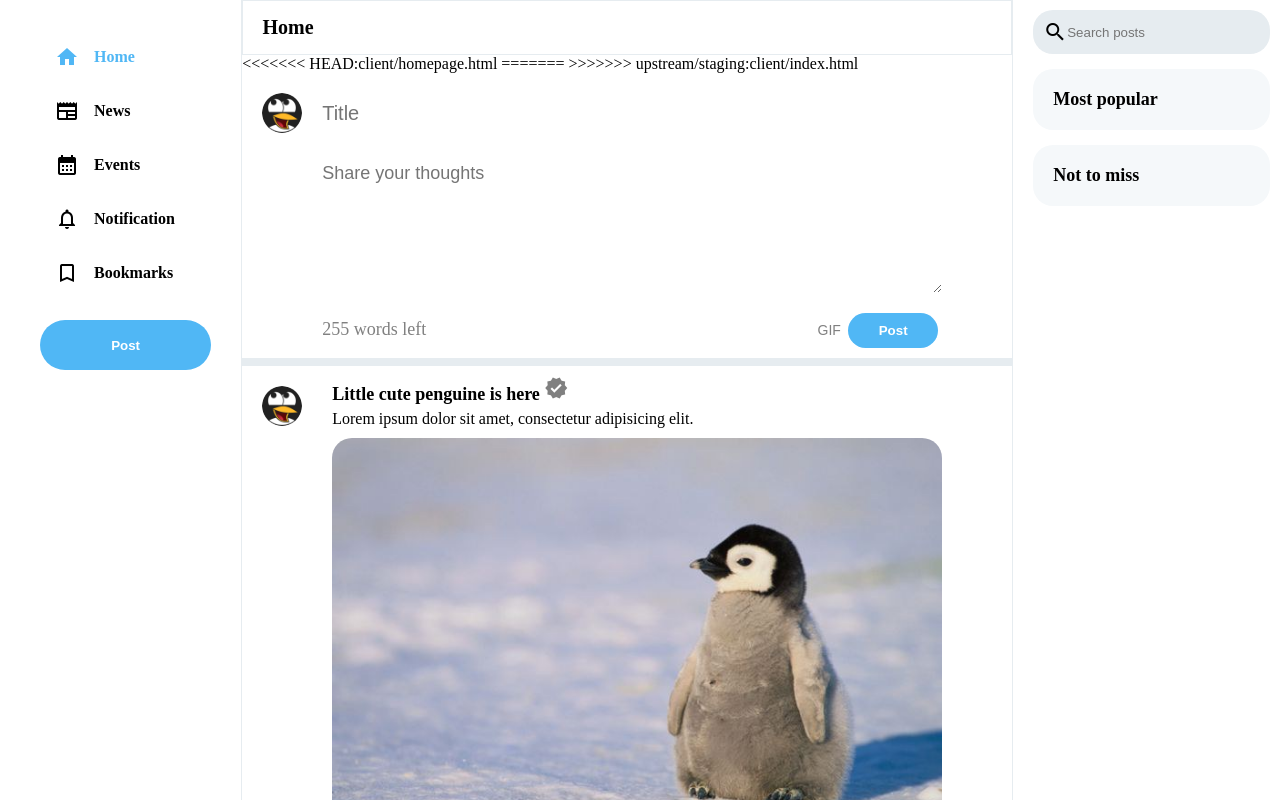
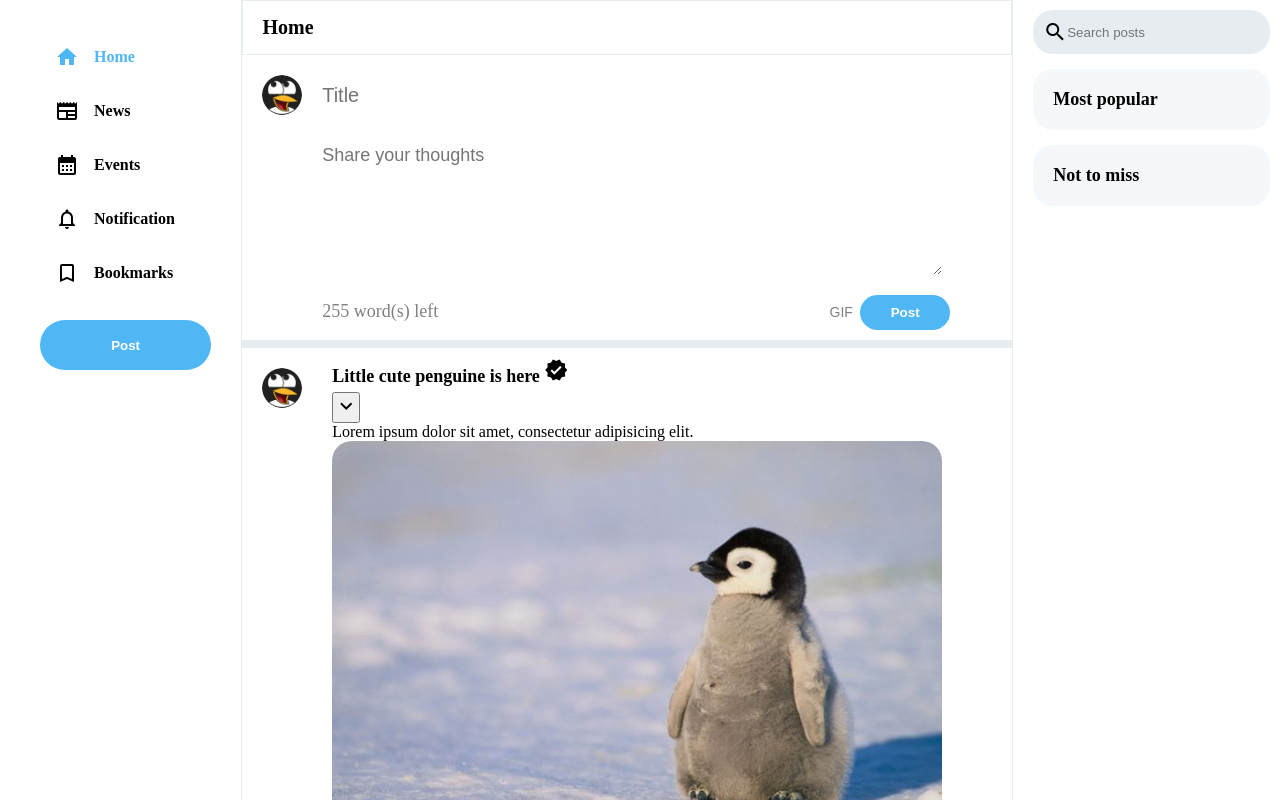
Before and after one commit to VAOkolo/Blog_Frontend_PW, a website: page client/index.html in a window 1280 px wide. Drawn offline with nearby package versions, Linux system fonts and the light colour scheme.

Commit message:
expand functionality added

```diff
--- a/client/index.html
+++ b/client/index.html
@@ -66,28 +66,20 @@
             <!-- post box starts -->
 
             <div class="postContainer">
-<<<<<<< HEAD:client/homepage.html
-                <!-- this to be changed to a pop up form when selecting the addPost button -->
-=======
+
                 <!-- this to be changed to a pop up form when selecting the addPost button -->
 
->>>>>>> upstream/staging:client/index.html
                 <form>
                     <div class="postInput">
                         <img src="./images/avatar-icon.jpg" alt="avatar-icon">
                         <input class="postTitle" type="text" placeholder="Title"/>
                     </div>
-
-
-                    <textarea class="postText" placeholder="Share your thoughts"></textarea>
-
+                    <textarea class="postText" id="postText" placeholder="Share your thoughts"></textarea>
                     <span class="createPostFooter">
-                        <span class="charCount" id="charCount">255 words left</span>
+                        <span class="charCount" id="charCount">255 word(s) left</span>
                         <button class="addGift" id="addGif">GIF</button>
                         <button class="postButton">Post</button>
                     </span>
-
-
                 </form>
 
             </div>
@@ -97,23 +89,42 @@
             <!-- posts list start -->
 
             <div class="post">
+
                 <div class="postAvatar">
                     <img src="./images/avatar-icon.jpg" alt="avatar-icon">
                 </div>
 
                 <div class="postBody">
+
                     <div class="postHeader">
+
                         <div class="postHeaderText">
                             <h3>Little cute penguine is here
-                              <span class="postHeaderSpecial">
+                              <span class="postHeaderBadge">
                                 <span class="material-icons post__badge">verified</span>
                              </span>
+                             <!-- <button class="postHeaderAction">
+                                <span class="material-icons md-48">keyboard_arrow_down</span>
+                             </button> -->
                             </h3>
                         </div>
 
-                        <div class="postHeaderDescription">
+                        <!-- <span class="postHeaderAction">
+                            <span class="material-icons md-48">expand_more</span>
+                        </span> -->
+                        <div class="postHeaderAction">
+                            <div class="postOpen">
+                                <button class="expandArrow">
+                                    <span class="material-icons md-48">expand_more</span>
+                                </button>
+
+                            </div>
+                        </div>
+
+                        <div class="postMainText">
                             <p>Lorem ipsum dolor sit amet, consectetur adipisicing elit.</p>
                         </div>
+
                     </div>
 
                     <img src="./images/attachement-example.jpeg" alt="gif" />
@@ -124,6 +135,7 @@
                         <span class="material-icons"> thumb_down </span>
                         <span class="material-icons"> report </span>
                     </div>
+
                 </div>
 
             </div>
```
